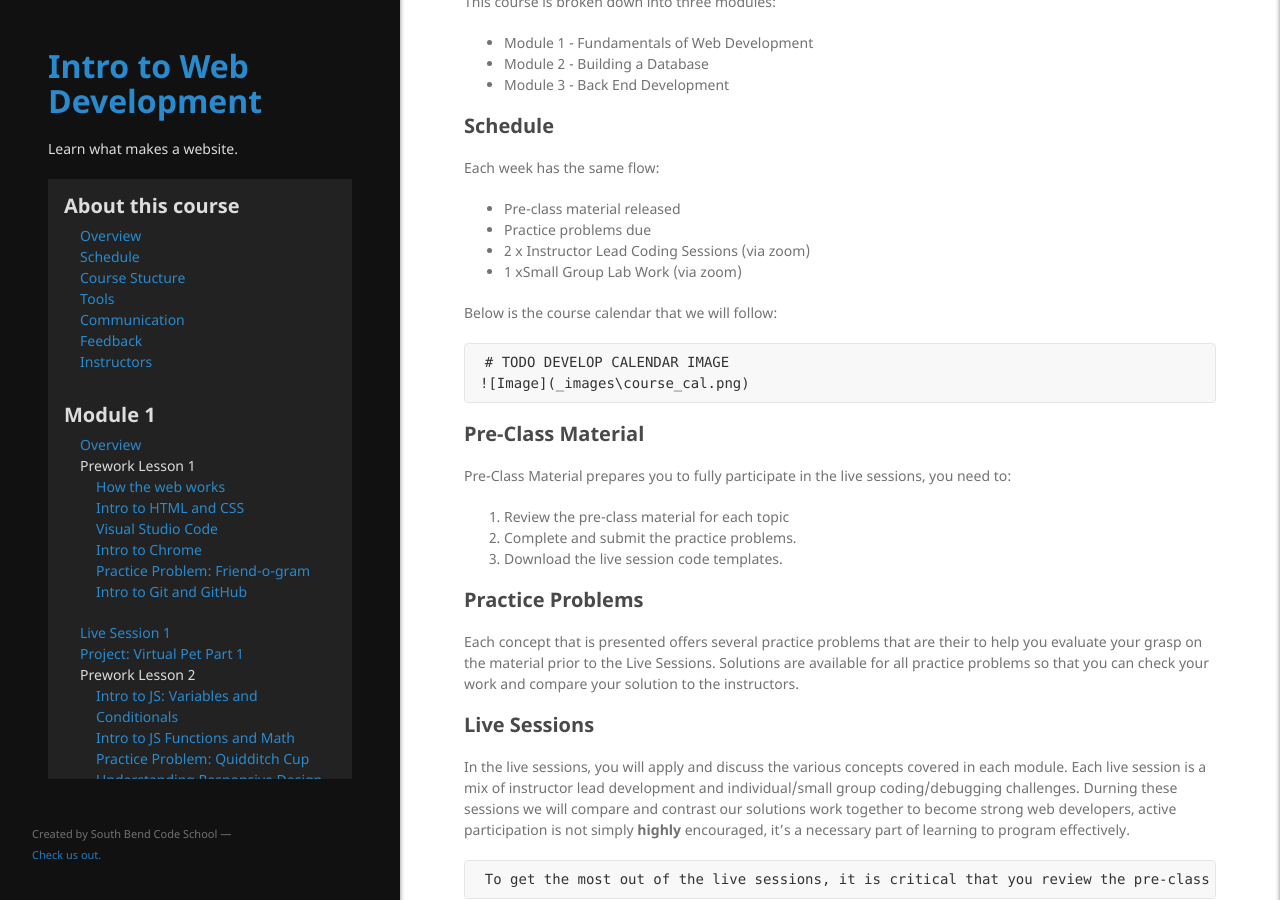
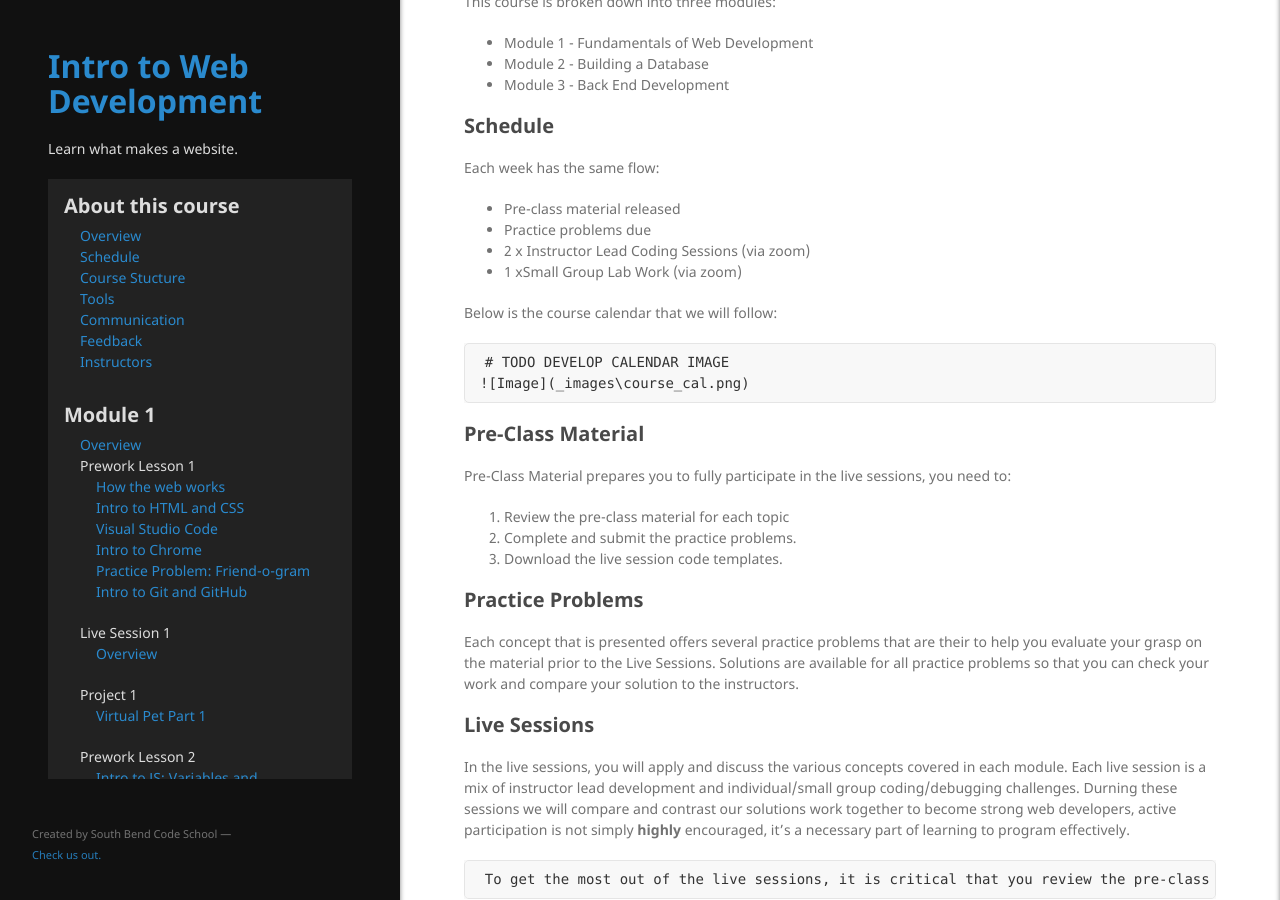
Before and after one commit to south-bend-code-works/intro-to-web-dev, a Jekyll site: the page built from index.md, in a window 1280 px wide and 900 px high, scrolled down 367 px. Built offline with Jekyll 4.4.1, drawn with Linux system fonts in a browser that asks for light colours; our own code applies the rules of GitHub Pages for plain Markdown files.

Commit message:
new layous

```diff
--- a/_layouts/default.html
+++ b/_layouts/default.html
@@ -62,8 +62,18 @@
                   <li><a href="{{ site.baseurl }}/lessons/module1/intro_to_git.html">Intro to Git and GitHub</a></li>
                 </ul>
               </li>
-              <li><a href="{{ site.baseurl }}/lessons/module1/lesson1.html">Live Session 1</a></li>
-              <li><a href="{{ site.baseurl }}/lessons/module1/project-part1.html">Project: Virtual Pet Part 1</a></li>
+              <li>
+                Live Session 1
+                <ul>
+                  <li><a href="{{ site.baseurl }}/lessons/module1/live_session_1.html">Overview</a></li>
+                </ul>
+              </li>
+              <li>
+                Project 1
+                <ul>
+                  <li><a href="{{ site.baseurl }}/lessons/module1/project-part1.html">Virtual Pet Part 1</a></li>
+                </ul>
+              </li>
               <li>
                 Prework Lesson 2
                 <ul>
@@ -73,9 +83,24 @@
                   <li><a href="{{ site.baseurl }}/lessons/module1/intro_to_responsive.html">Understanding Responsive Design</a></li>
                 </ul>
               </li>
-              <li><a href="{{ site.baseurl }}/lessons/module1/lesson2.html">Live Session 2</a></li>
-              <li><a href="{{ site.baseurl }}/lessons/module1/project-part2.html">Project: Virtual Pet Part 2</a></li>
-              <li><a href="{{ site.baseurl }}/lessons/module1/lab.html">Lab</a></li>
+              <li>
+                Live Session 2
+                <ul>
+                  <li><a href="{{ site.baseurl }}/lessons/module1/live_session_2.html">Overview</a></li>
+                </ul>
+              </li>
+              <li>
+                Project 2
+                <ul>
+                  <li><a href="{{ site.baseurl }}/lessons/module1/project-part2.html">Overview</a></li>
+                </ul>
+              </li>
+              <li>
+                Lab
+                <ul>
+                  <li><a href="{{ site.baseurl }}/lessons/module1/lab.html">Overview</a></li>
+                </ul>
+              </li>
               <li><a href="{{ site.baseurl }}/lessons/module1/feedback.html">Give Us Your Feedback!</a></li>
             </ul>
           </li>
```
Also changed, not shown: lessons/module1/live_session_1.md (added).
